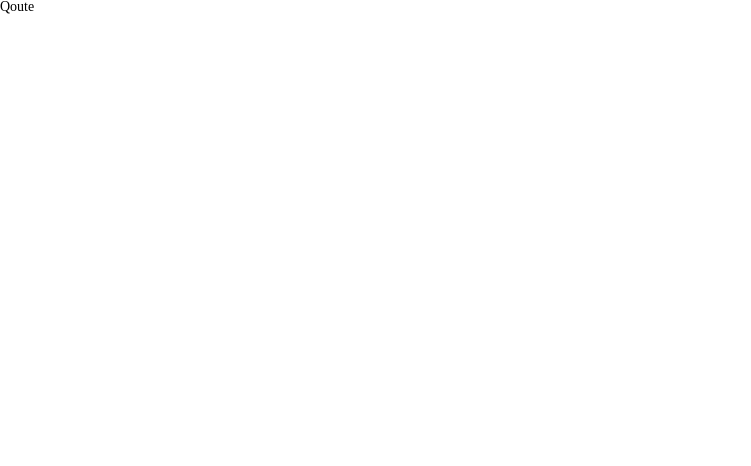
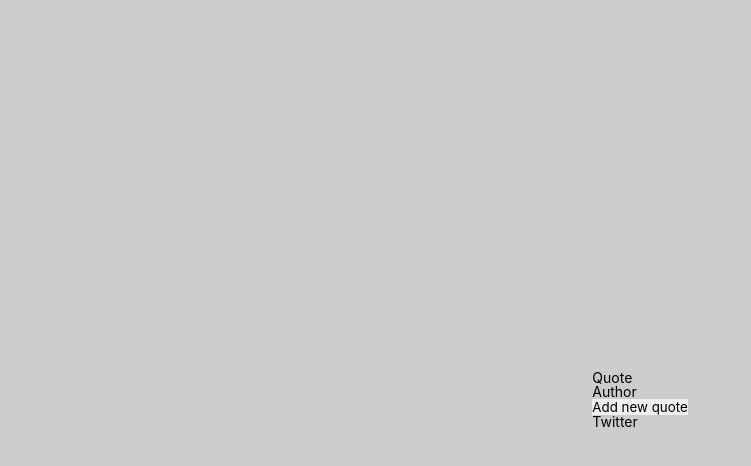
Before and after one commit to dburdin/Random-Quote-Machine, a React (Vite) app: page / in a window 1280 px wide. Shown: the top 466 px of the page, without its empty margins (0-751 px from the left). Built offline with nearby package versions, Linux system fonts and the light colour scheme.

Commit message:
adding json file as data

```diff
--- a/index.html
+++ b/index.html
@@ -4,10 +4,12 @@
     <meta charset="UTF-8" />
     <link rel="icon" type="image/svg+xml" href="/vite.svg" />
     <meta name="viewport" content="width=device-width, initial-scale=1.0" />
+
     <title>Random Quote Machine</title>
   </head>
   <body>
     <div id="root"></div>
+    <script src="https://cdn.freecodecamp.org/testable-projects-fcc/v1/bundle.js"></script>
     <script type="module" src="/src/main.tsx"></script>
   </body>
 </html>
--- a/src/components/App.tsx
+++ b/src/components/App.tsx
@@ -1,7 +1,26 @@
+import data from "../data/data.json";
+
 export const App = () => {
+  console.log(data);
+
   return (
-    <>
-      <div>Qoute</div>
-    </>
+    <div
+      style={{
+        width: "100vw",
+        height: "100vh",
+        display: "flex",
+        justifyContent: "center",
+        alignItems: "center",
+      }}
+    >
+      <div id="quote-box">
+        <p id="text">Quote</p>
+        <p id="author">Author</p>
+        <button id="new-quote">Add new quote</button>
+        <a href="twitter.com/intent/tweet" id="tweet-quote">
+          Twitter
+        </a>
+      </div>
+    </div>
   );
 };
--- /dev/null
+++ b/src/data/data.json
@@ -0,0 +1,82 @@
+[
+  {
+    "quote": "The greatest glory in living lies not in never falling, but in rising every time we fall.",
+    "author": "Nelson Mandela"
+  },
+  {
+    "quote": "The way to get started is to quit talking and begin doing.",
+    "author": "Walt Disney"
+  },
+  {
+    "quote": "If life were predictable it would cease to be life, and be without flavor.",
+    "author": "Eleanor Roosevelt"
+  },
+  {
+    "quote": "Life is what happens when you're busy making other plans.",
+    "author": "John Lennon"
+  },
+  {
+    "quote": "Spread love everywhere you go. Let no one ever come to you without leaving happier.",
+    "author": "Mother Teresa"
+  },
+  {
+    "quote": "When you reach the end of your rope, tie a knot in it and hang on.",
+    "author": "Franklin D. Roosevelt"
+  },
+  {
+    "quote": "Always remember that you are absolutely unique. Just like everyone else.",
+    "author": "Margaret Mead"
+  },
+  {
+    "quote": "Don't judge each day by the harvest you reap but by the seeds that you plant.",
+    "author": "Robert Louis Stevenson"
+  },
+  {
+    "quote": "The future belongs to those who believe in the beauty of their dreams.",
+    "author": "Eleanor Roosevelt"
+  },
+  {
+    "quote": "Tell me and I forget. Teach me and I remember. Involve me and I learn.",
+    "author": "Benjamin Franklin"
+  },
+  {
+    "quote": "The best and most beautiful things in the world cannot be seen or even touched - they must be felt with the heart.",
+    "author": "Helen Keller"
+  },
+  {
+    "quote": "It is during our darkest moments that we must focus to see the light.",
+    "author": "Aristotle"
+  },
+  {
+    "quote": "Whoever is happy will make others happy too.",
+    "author": "Anne Frank"
+  },
+  {
+    "quote": "The only way to do great work is to love what you do.",
+    "author": "Steve Jobs"
+  },
+  {
+    "quote": "Believe you can and you're halfway there.",
+    "author": "Theodore Roosevelt"
+  },
+  {
+    "quote": "In three words I can sum up everything I've learned about life: it goes on.",
+    "author": "Robert Frost"
+  },
+  {
+    "quote": "To handle yourself, use your head; to handle others, use your heart.",
+    "author": "Eleanor Roosevelt"
+  },
+  {
+    "quote": "Act as if what you do makes a difference. It does.",
+    "author": "William James"
+  },
+  {
+    "quote": "Be the change that you wish to see in the world.",
+    "author": "Mahatma Gandhi"
+  },
+  {
+    "quote": "Life is 10% what happens to us and 90% how we react to it.",
+    "author": "Charles R. Swindoll"
+  }
+]
--- a/src/main.tsx
+++ b/src/main.tsx
@@ -3,6 +3,7 @@ import ReactDOM from "react-dom/client";
 import { App } from "./components/App.tsx";
 
 import "./styles/reset.css";
+import "./styles/general.css";
 
 ReactDOM.createRoot(document.getElementById("root")!).render(
   <React.StrictMode>
--- /dev/null
+++ b/src/styles/general.css
@@ -0,0 +1,8 @@
+@import url("https://fonts.googleapis.com/css2?family=Ubuntu:ital,wght@0,300;0,400;0,500;0,700;1,300;1,400;1,500;1,700&display=swap");
+
+body {
+  font-family: -apple-system, BlinkMacSystemFont, "Ubuntu", "Segoe UI", "Roboto", "Oxygen", "Ubuntu",
+    "Cantarell", "Fira Sans", "Droid Sans", "Helvetica Neue", sans-serif;
+  font-weight: 400;
+  background-color: #cccccc;
+}
```
